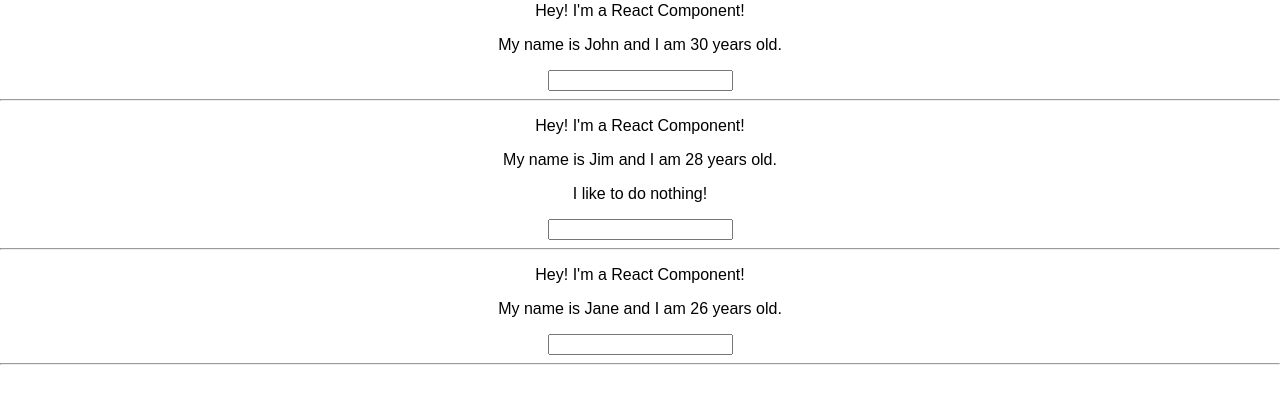
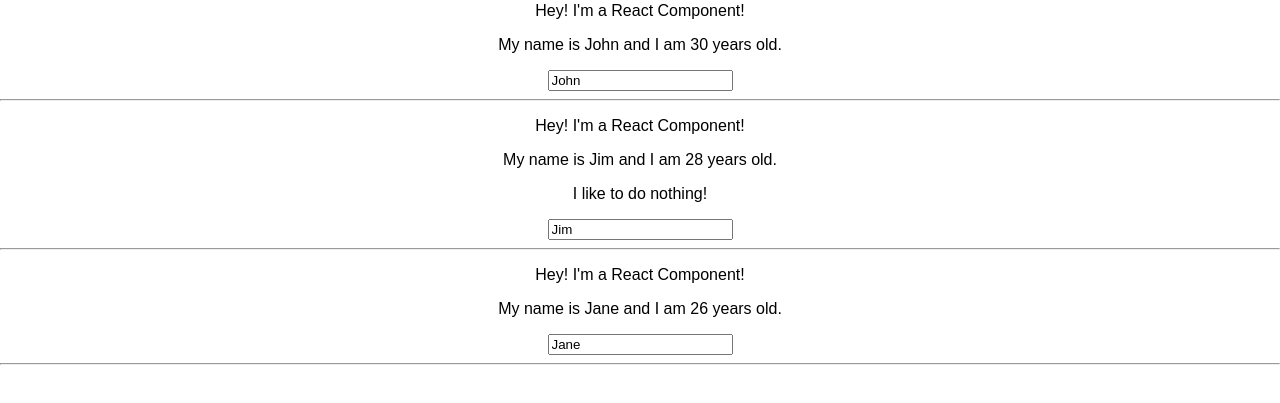
Before and after one commit to artemdwo/simple-react-app-tested, a React (Create React App) app: page / in a window 1280 px wide. Shown: the part 169-572 px from the top of the page. Built offline with nearby package versions, Linux system fonts and the light colour scheme.

Commit message:
[UPDATE] Two-ways binding for the name property and input element's value

```diff
--- a/src/Person/Person.js
+++ b/src/Person/Person.js
@@ -6,7 +6,7 @@
             <p>Hey! I'm a React Component!</p>
             <p onClick={props.clickRef}>My name is {props.name} and I am {props.age} years old.</p>
             <p>{props.children}</p>
-            <input type="text" onChange={props.changedRef} />
+            <input type="text" onChange={props.changedRef} value={props.name}/>
             <hr/>
         </div>
     )
```
